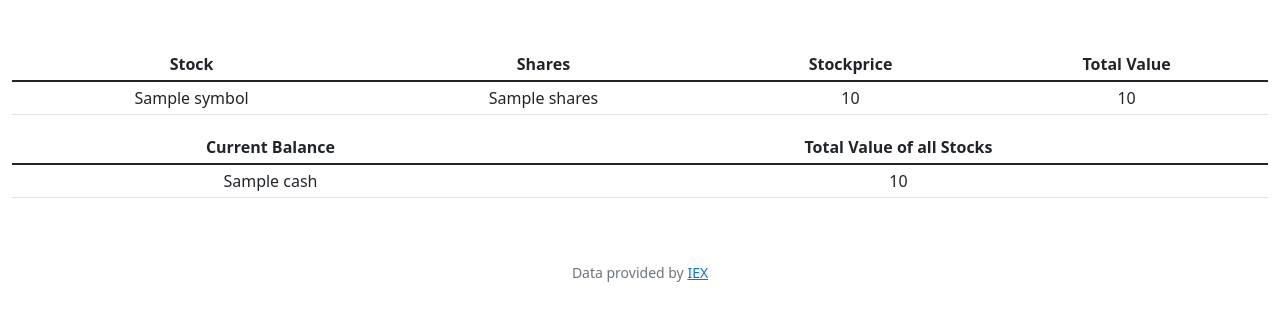
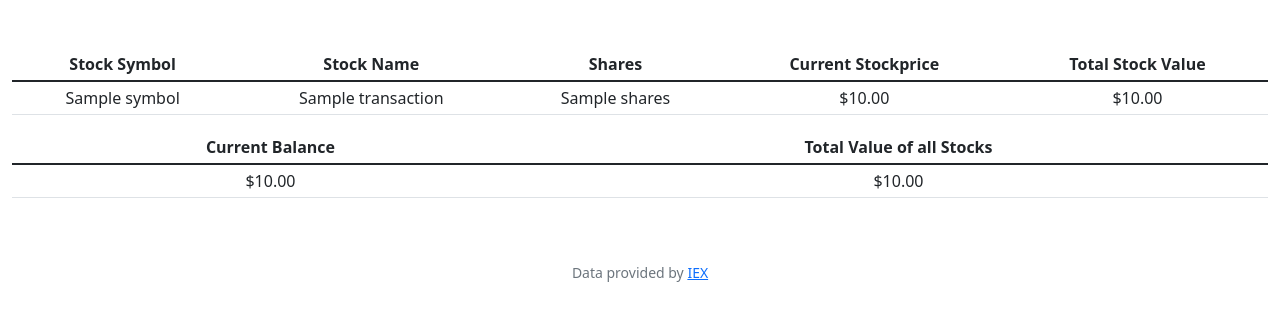
Before and after one commit to abczzz13/CS50_v2, a Flask app: template pset9/finance/templates/index.html in a window 1280 px wide. Shown: the part 76-397 px from the top of the page. Run offline with Flask 2, Linux system fonts and the light colour scheme; the template is opened without the code that fills it: most values are stand-ins (such as "Sample title", 1, 10 or a date in 2020); some libraries are stand-ins or nearby versions.

Commit message:
Made some modifications to the index feature|

```diff
--- a/pset9/finance/app.py
+++ b/pset9/finance/app.py
@@ -44,20 +44,22 @@ def after_request(response):
 def index():
     """Show portfolio of stocks"""
     # Query all transactions for the user
-    transactions = db.execute("SELECT symbol, shares, price, ROUND((shares * price), 2) AS transaction_total FROM transactions WHERE user_id = ?",
+    transactions = db.execute("SELECT symbol AS symbol, SUM(shares) AS shares, price, SUM(shares * price) AS stock_total FROM transactions WHERE user_id = ? GROUP BY symbol",
                               session["user_id"])
 
     # Lookup current prices
     total = 0
     for transaction in transactions:
         transaction["price"] = lookup(transaction["symbol"])["price"]
+        # Maybe included the name in the DB?
+        transaction["name"] = lookup(transaction["symbol"])["name"]
         total += (transaction["price"] * transaction["shares"])
 
     # Query for the amount of cash of the user
     cash = db.execute("SELECT cash FROM users WHERE id = ?",
                       session["user_id"])
 
-    return render_template("index.html", transactions=transactions, total=round(total, 2), cash=round(cash[0]["cash"], 2))
+    return render_template("index.html", transactions=transactions, total=total, cash=cash[0]["cash"])
     # TODO: include the name of the stock in the table aswell
 
 
--- a/pset9/finance/templates/index.html
+++ b/pset9/finance/templates/index.html
@@ -8,19 +8,21 @@
 	<table class="table table-sm">
 		<thead>
 			<tr>
-				<th scope="col">Stock</th>
+				<th scope="col">Stock Symbol</th>
+				<th scope="col">Stock Name</th>
 				<th scope="col">Shares</th>
-				<th scope="col">Stockprice</th>
-				<th scope="col">Total Value</th>
+				<th scope="col">Current Stockprice</th>
+				<th scope="col">Total Stock Value</th>
 			</tr>
 		</thead>
 		<tbody>
 		{% for transaction in transactions %}
 			<tr scope="row">
 				<td>{{ transaction["symbol"] }}</td>
+				<td>{{ transaction["name"] }}</td>
 				<td>{{ transaction["shares"] }}</td>
-				<td>{{ transaction["price"] }}</td>
-				<td>{{ transaction["transaction_total"] }}</td>
+				<td>{{ transaction["price"] | usd }}</td>
+				<td>{{ transaction["stock_total"] | usd }}</td>
 			</tr>
 		{% endfor %}
 		</tbody>
@@ -36,8 +38,8 @@
 		</thead>
 		<tbody>
 			<tr scope="row">
-				<td>{{ cash }}</td>
-				<td>{{ total }}</td>
+				<td>{{ cash | usd }}</td>
+				<td>{{ total | usd }}</td>
 			</tr>
 		</tbody>
 	</table>
```
Also changed, not shown: 1 other file.
